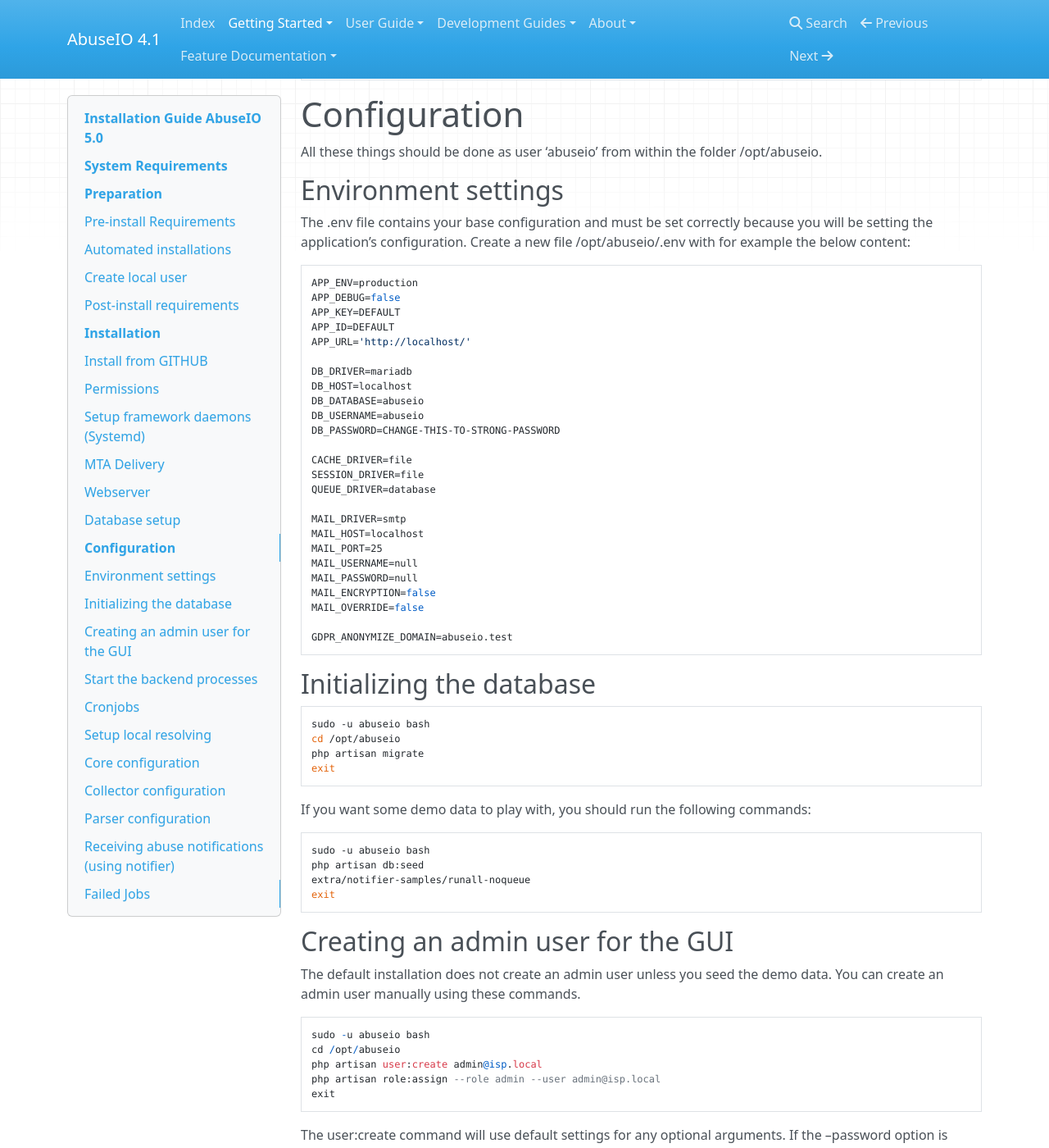
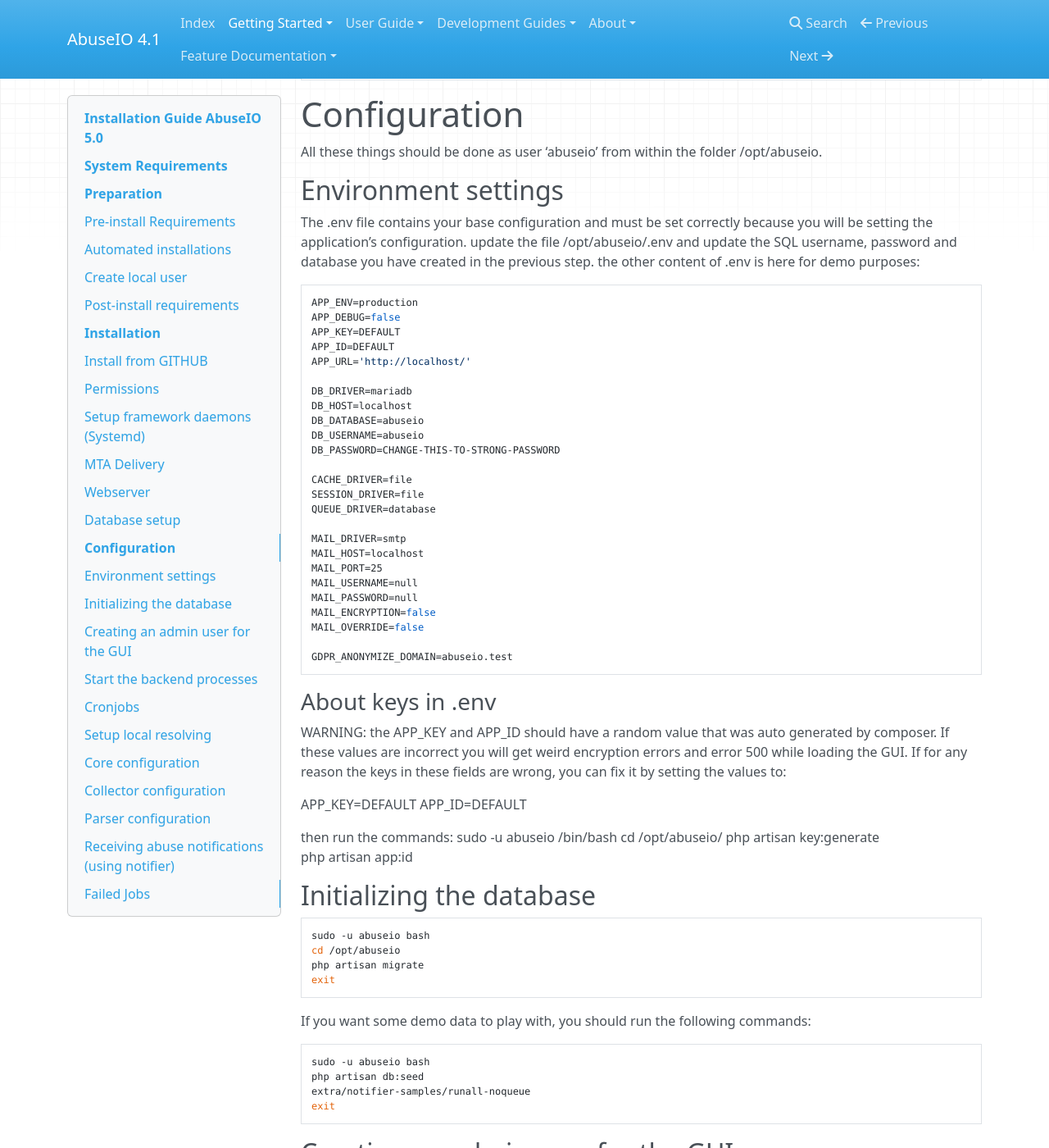
Before and after one commit to AbuseIO/abuseio-docs, an MkDocs documentation site: the page built from docs/installation.md, in a window 1280 px wide and 1400 px high, scrolled down 6286 px. Shown: the whole window at 82% size. Built offline with MkDocs 1.6.1, drawn with Linux system fonts in a browser that asks for light colours; nearby versions of some CDN libraries; old or Windows-style settings are respelled for this version of MkDocs.

Commit message:
Update installation.md

````diff
--- a/docs/installation.md
+++ b/docs/installation.md
@@ -300,7 +300,7 @@ All these things should be done as user 'abuseio' from within the folder /opt/ab
 
 ## Environment settings
 
-The .env file contains your base configuration and must be set correctly because you will be setting the application's configuration. Create a new file /opt/abuseio/.env with for example the below content:
+The .env file contains your base configuration and must be set correctly because you will be setting the application's configuration. update the file /opt/abuseio/.env and update the SQL username, password and database you have created in the previous step. the other content of .env is here for demo purposes:
 
 ```bash
 APP_ENV=production
@@ -329,7 +329,18 @@ MAIL_OVERRIDE=false
 
 GDPR_ANONYMIZE_DOMAIN=abuseio.test
 ```
+### About keys in .env
+WARNING: the APP_KEY and APP_ID should have a random value that was auto generated by composer. If these values are incorrect you will get weird encryption errors and error 500 while loading the GUI. If for any reason
+the keys in these fields are wrong, you can fix it by setting the values to:
 
+APP_KEY=DEFAULT
+APP_ID=DEFAULT
+
+then run the commands:
+sudo -u abuseio /bin/bash
+cd /opt/abuseio/
+php artisan key:generate
+php artisan app:id
 ## Initializing the database
 
 ```
````
